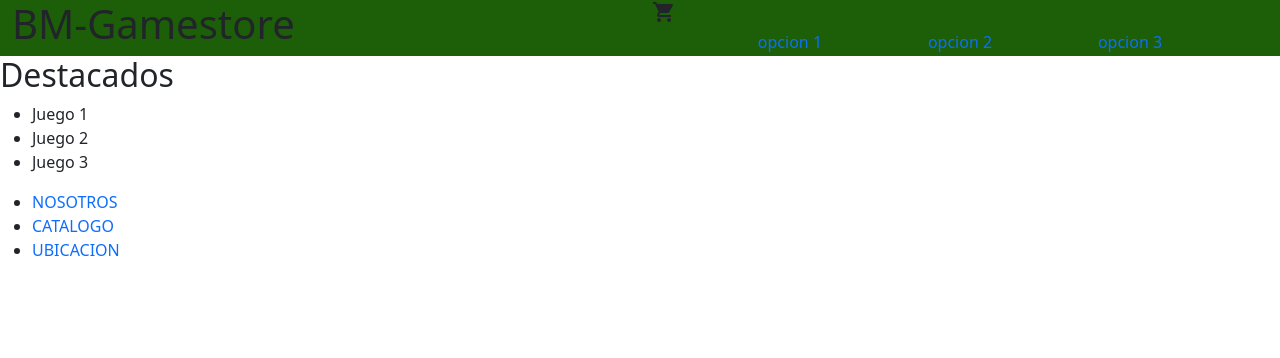
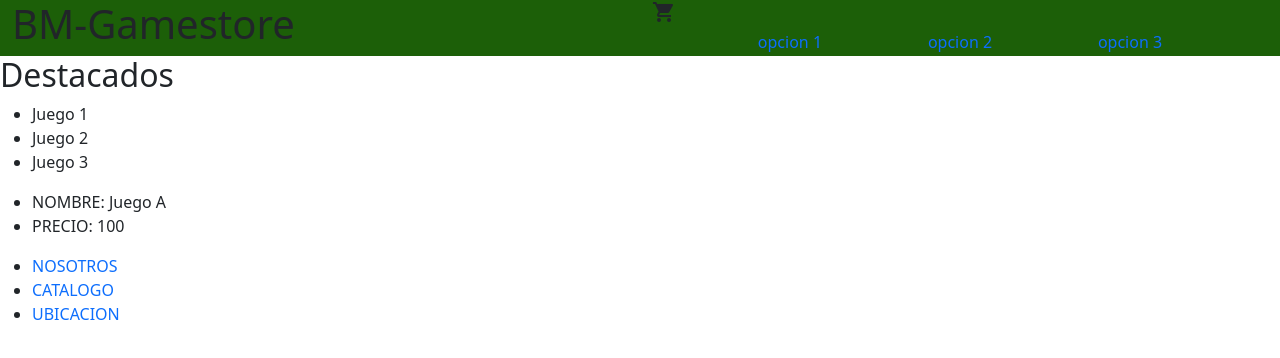
Before and after one commit to guidobenetti9/PROYECTO-REACT, a React (Create React App) app: page / in a window 1280 px wide. Shown: the top 358 px of the page. Built offline with nearby package versions, Linux system fonts and the light colour scheme.

Commit message:
cree el item detail

```diff
--- a/src/App.js
+++ b/src/App.js
@@ -4,6 +4,7 @@ import Main from "./componentes/Main"
 import Header from "./componentes/Header"
 import ItemListContainer from "./componentes/ItemListContainer";
 import 'bootstrap/dist/css/bootstrap.min.css';
+import ItemDetailContainer from "./componentes/ItemDetailContainer";
 
 const App = () => {
   return (
@@ -11,6 +12,7 @@ const App = () => {
       <Header/>
       <Main />
       <ItemListContainer/>
+      <ItemDetailContainer/>
       <Footer/>
 
       </>
--- /dev/null
+++ b/src/componentes/ItemDetail.js
@@ -0,0 +1,17 @@
+import React from 'react'
+
+const ItemDetail = ({detail}) => {
+
+  return (
+
+        <ul>
+            <li> NOMBRE: {detail.nombre} </li>
+            <li> PRECIO: {detail.precio}   </li>
+
+        </ul>
+
+
+  )
+}
+
+export default ItemDetail
--- /dev/null
+++ b/src/componentes/ItemDetailContainer.js
@@ -0,0 +1,43 @@
+import React from 'react'
+import {useState,useEffect} from "react";
+import ItemDetail from './ItemDetail';
+
+let Juegos =
+    {
+        id:1,
+        nombre: "Juego A",
+        precio: "100"
+
+    }
+
+
+const ItemDetailContainer = () => {
+    const [productos, setProductos] = useState({})
+
+    useEffect(()=>{
+      console.log("esta andando")
+
+      const pedido = new Promise ((res,rej)=>{
+        setTimeout(()=>{
+          res(Juegos)
+      },2000)
+      })
+
+      pedido
+      .then((resultado)=>{
+          console.log("esta bien")
+          setProductos(resultado)
+      })
+      .catch((error)=>{
+        console.log("mal")
+      })
+
+    },[]);
+  return (
+      <ItemDetail detail={productos}/>
+
+
+  )
+}
+
+export default ItemDetailContainer
--- a/src/componentes/ItemList.js
+++ b/src/componentes/ItemList.js
@@ -1,6 +1,6 @@
 import React from 'react'
 import Item from './Item'
-import ItemListContainer from './ItemListContainer'
+
 
 const ItemList = ({Items}) => {
 
--- a/src/componentes/ItemListContainer.js
+++ b/src/componentes/ItemListContainer.js
@@ -49,9 +49,7 @@ const ItemListContainer = () => {
 
   return (
 
-    <>
       <ItemList Items= {productos}/>
-    </>
 
   )
 }
```
